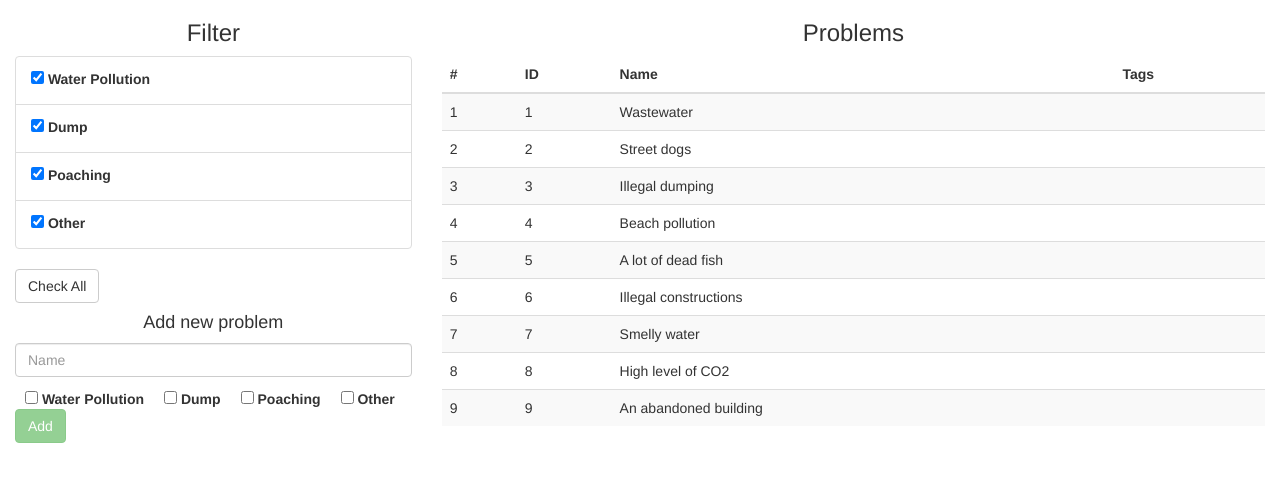
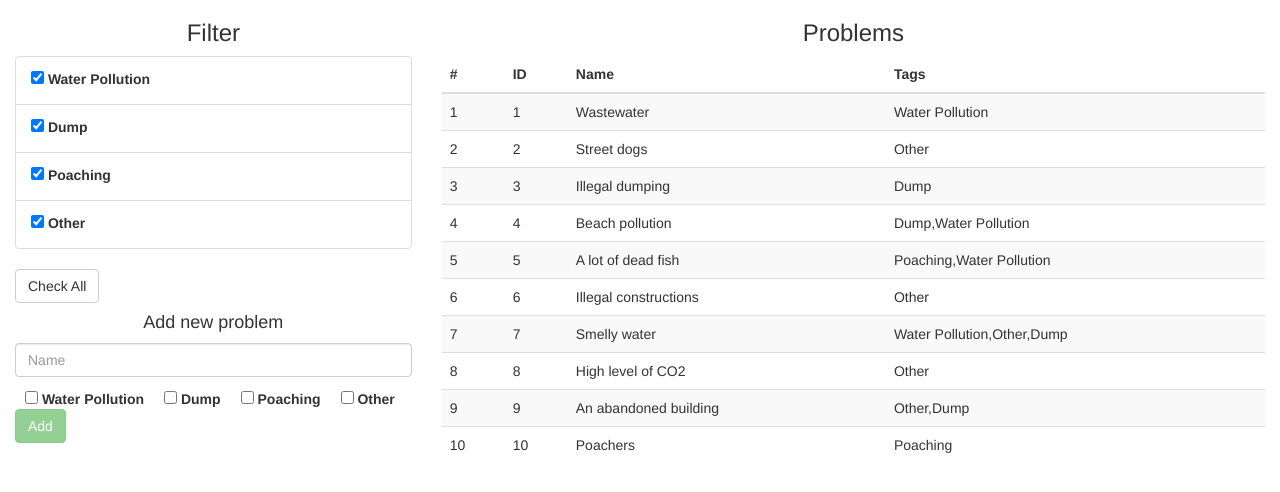
Before and after one commit to blablapolicja/problemsList, a plain HTML site: page index.html in a window 1280 px wide. Drawn offline with nearby package versions, Linux system fonts and the light colour scheme.

Commit message:
bugs fixed

```diff
--- a/index.html
+++ b/index.html
@@ -47,7 +47,7 @@
 							<td>{{$index + 1}}</td>
 							<td>{{problem.id}}</td>
 							<td>{{problem.name}}</td>
-							<td>{{problem.type.toString()}}</td>
+							<td>{{problem.tags.toString()}}</td>
 						</tr>
 					</tbody>
 				</table>
--- a/myApp.js
+++ b/myApp.js
@@ -23,9 +23,10 @@ angular.module('myApp', [])
 			{id: 4, name: "Beach pollution",		tags: ["Dump", "Water Pollution"]},
 			{id: 5, name: "A lot of dead fish", 	tags: ["Poaching", "Water Pollution"]},
 			{id: 6, name: "Illegal constructions",	tags: ["Other"]},
-			{id: 7, name: "Smelly water", 			tags: ["Water Pollution", "Other"]},
+			{id: 7, name: "Smelly water", 			tags: ["Water Pollution", "Other", "Dump"]},
 			{id: 8, name: "High level of CO2", 		tags: ["Other"]},
-			{id: 9, name: "An abandoned building", 	tags: ["Other", "Dump"]}
+			{id: 9, name: "An abandoned building", 	tags: ["Other", "Dump"]},
+			{id: 10, name: "Poachers", 				tags: ["Poaching"]}
 		];
 
 		$scope.tags = ["Water Pollution", "Dump", "Poaching", "Other"];//you can add new tag
@@ -53,7 +54,7 @@ angular.module('myApp', [])
 			var newProblem = {
 				id: $scope.problemsList.length + 1,
 				name: $scope.name,
-				type: $scope.selection
+				tags: $scope.selection
 			};
 			$scope.problemsList.push(newProblem);
 			$scope.name = "";
```
